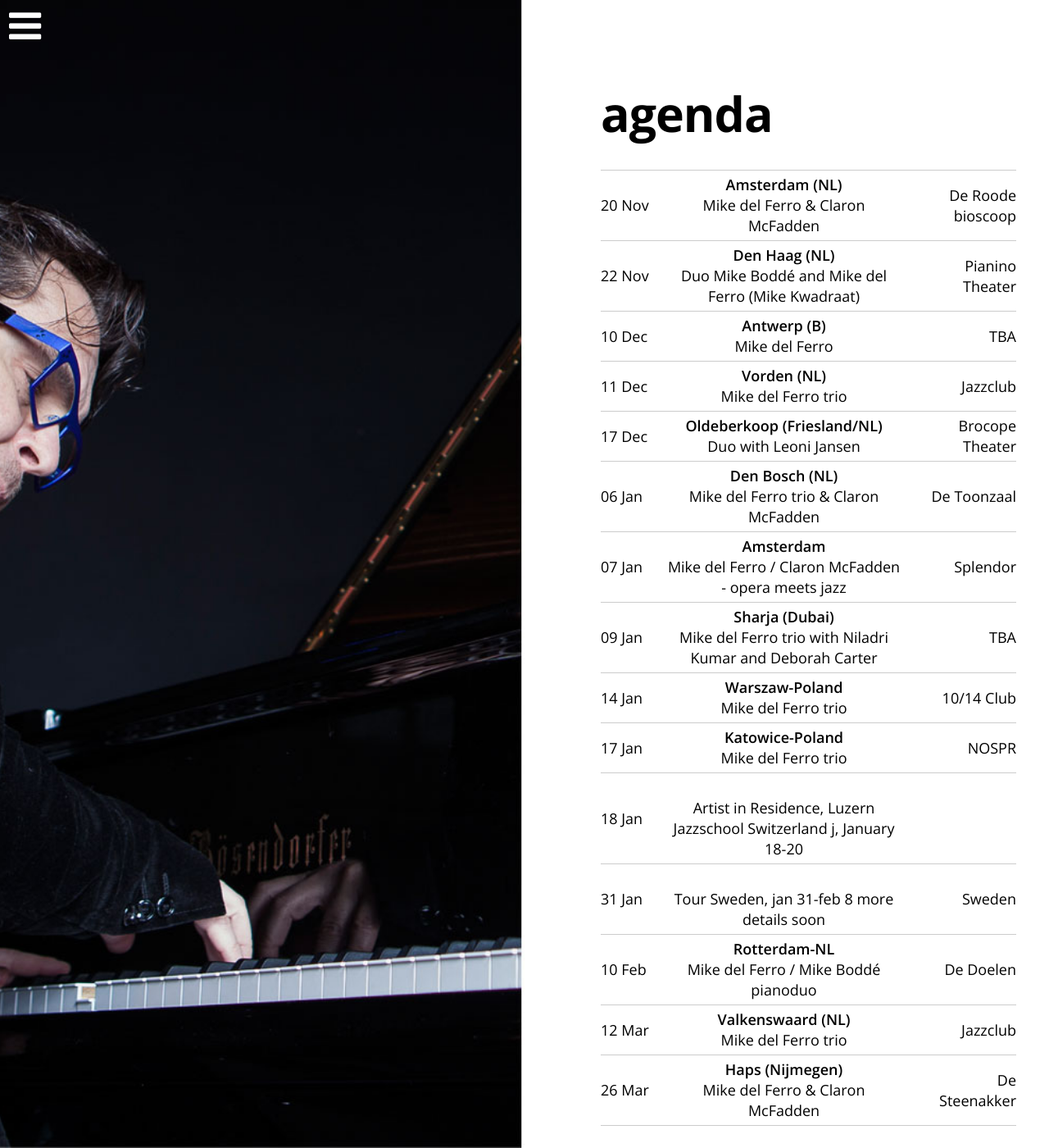
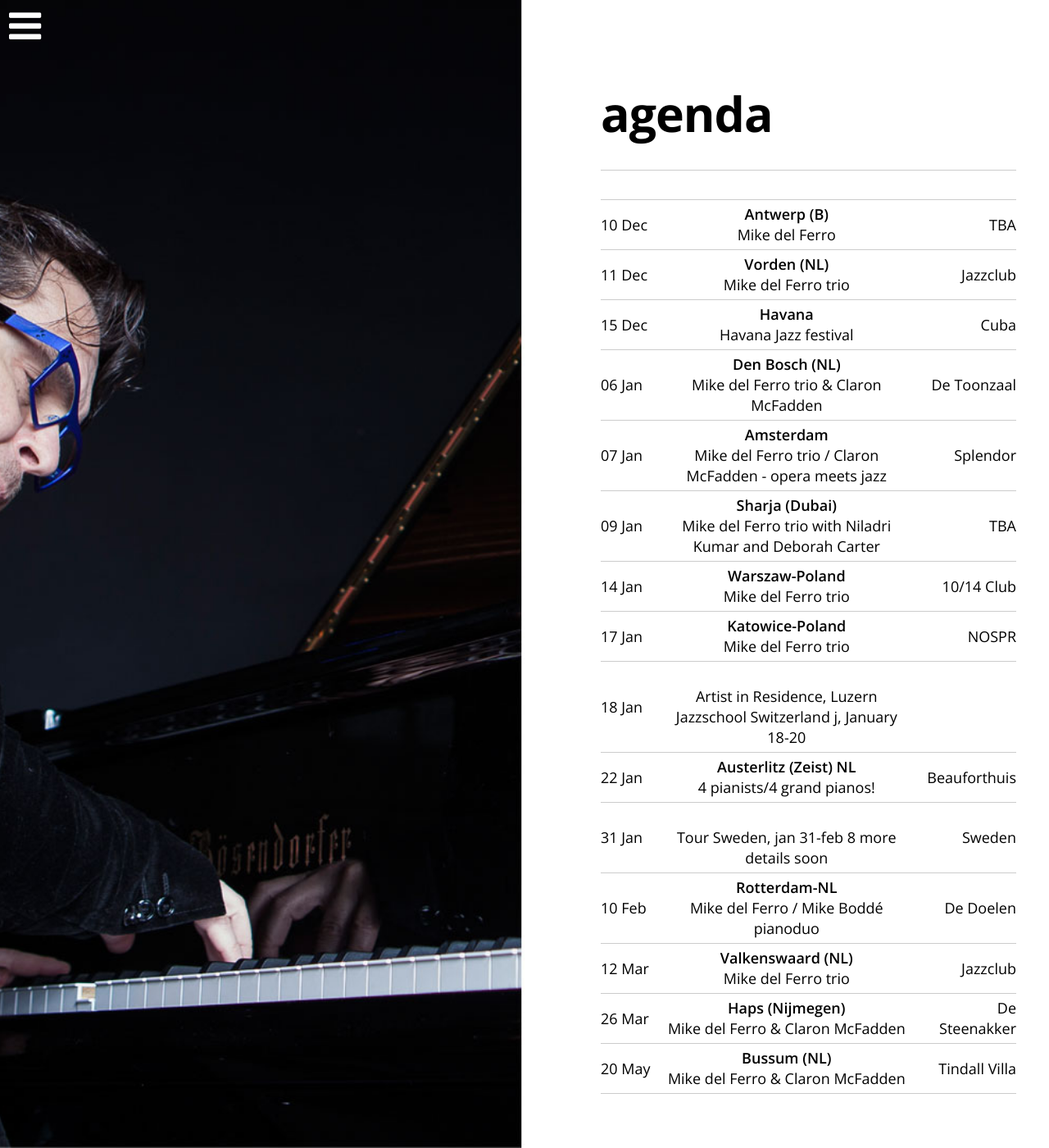
Before and after one commit to mikedelferro/website, a Jekyll site: the page built from agenda.html, in a window 1280 px wide and 1400 px high. Shown: the whole window at 82% size. Built offline with Jekyll 4.4.1, drawn with Linux system fonts in a browser that asks for light colours; nearby versions of some CDN libraries.

Commit message:
Updated '_config.yml' via CloudCannon

```diff
--- a/_config.yml
+++ b/_config.yml
@@ -19,7 +19,7 @@
     location: De Doelen
     venue: Rotterdam-NL
     url: www.dedoelen.nl
-  - title: Mike del Ferro / Claron McFadden - opera meets jazz
+  - title: Mike del Ferro trio / Claron McFadden - opera meets jazz
     date: 2017-01-07 20:00:00
     location: Splendor
     venue: Amsterdam
@@ -30,24 +30,14 @@
     venue: Antwerp (B)
     url:
   - title: Mike del Ferro trio
-    date: 2016-12-11 22:00:00
+    date: 2016-12-11 15:00:00
     location: Jazzclub
     venue: Vorden (NL)
     url:
-  - title: 'Mike del Ferro & Claron McFadden'
-    date: 2016-11-20 16:00:00
-    location: De Roode bioscoop
-    venue: Amsterdam (NL)
-    url: 'http://www.roodebioscoop.nl/Roode-Zondagen/467-CLARON-MCFADDEN-en-MIKE-DEL-FERRO/1338'
-  - title: Duo Mike Boddé and Mike del Ferro (Mike Kwadraat)
-    date: 2016-11-22 19:00:00
-    location: Pianino Theater
-    venue: Den Haag (NL)
-    url: 'http://www.pianinotheater.nl/styled-10/concerten.html'
-  - title: Duo with Leoni Jansen
-    date: 2016-12-17 20:00:00
-    location: Brocope Theater
-    venue: Oldeberkoop (Friesland/NL)
+  - title: Havana Jazz festival
+    date: 2016-12-15 20:00:00
+    location: Cuba
+    venue: Havana
     url:
   - title: Mike del Ferro trio with Niladri Kumar and Deborah Carter
     date: 2017-01-09 19:00:00
@@ -79,3 +69,13 @@
     location: Tindall Villa
     venue: Bussum (NL)
     url: 'http://www.tindal.nl/Tindal/20170520.html'
+  - title: '4 pianists/4 grand pianos!'
+    date: 2017-01-22 17:30:00
+    location: Beauforthuis
+    venue: Austerlitz (Zeist) NL
+    url: www.beauforthuis.nl
+  - title:
+    date:
+    location:
+    venue:
+    url:
```
